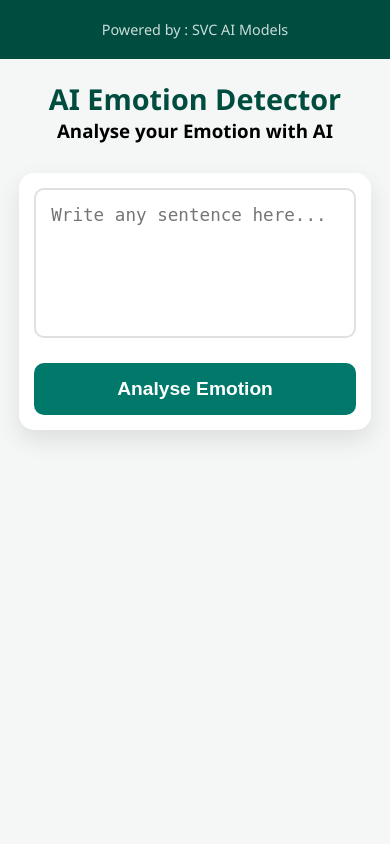
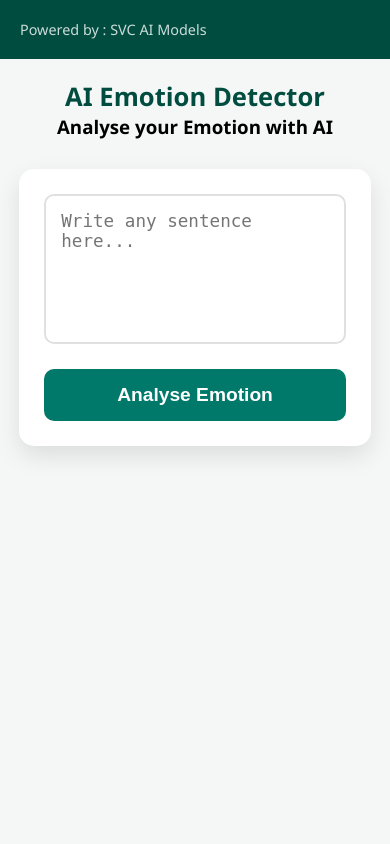
Before and after one commit to Shoukat125/emotion-detector-api, a Flask app: page / in a window 390 px wide. Run offline with Flask 3, Linux system fonts and the light colour scheme.

Commit message:
Final attempt: Using !important flags for portrait mode

```diff
--- a/static/style.css
+++ b/static/style.css
@@ -108,34 +108,40 @@ body {
     flex-wrap: wrap; /* Result agar bada ho to niche aa jaye */
 }
 
-/* --- Mobile Portrait Fix --- */
+/* --- Final Bulletproof Mobile Portrait Fix --- */
 @media (max-width: 768px) {
     body {
-        flex-direction: column; /* Portrait mein sidebar upar, content niche */
+        flex-direction: column !important; /* Force stack vertically */
+        display: block !important; /* Flexbox ka jhamela hi khatam mobile par */
+        width: 100% !important;
     }
 
     .sidebar {
-        width: 100%;
-        height: auto;
-        padding: 20px;
-        text-align: center;
-        min-height: auto;
+        width: 100% !important;
+        height: auto !important;
+        min-height: auto !important;
+        padding: 20px !important;
+        position: relative !important;
+        display: block !important;
     }
 
     .main-content {
-        padding: 20px 10px; /* Side gaps kam kar diye */
+        width: 100% !important;
+        padding: 20px 10px !important;
+        display: block !important;
+    }
+
+    .app-container {
+        width: 95% !important;
+        max-width: 100% !important;
+        margin: 0 auto !important; /* Center align */
+    }
+
+    .input-group textarea {
+        width: 100% !important;
     }
 
     .main-title {
-        font-size: 1.8rem;
-    }
-
-    .app-container {
-        padding: 15px;
-        width: 95%; /* Mobile screen ke hisaab se fit */
-    }
-
-    .res-text {
-        font-size: 1.5rem;
+        font-size: 1.6rem !important;
     }
 }
```
